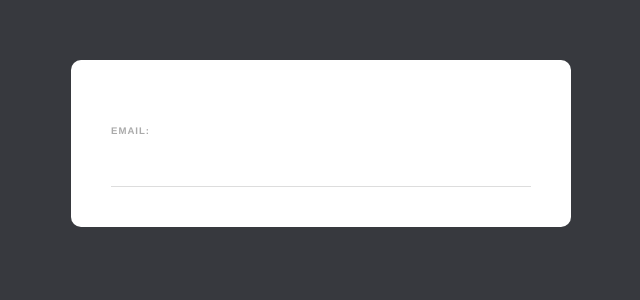
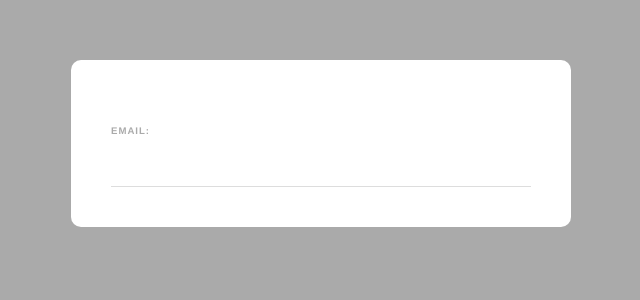
Before and after one commit to MaoDoBan/web-formulario-vue, a Vue app: page / in a window 1280 px wide. Shown: the top 300 px of the page, without its empty margins (319-959 px from the left). Built offline with nearby package versions, Linux system fonts and the light colour scheme.

Commit message:
voltando fundo branco pro body

```diff
--- a/src/App.vue
+++ b/src/App.vue
@@ -22,6 +22,6 @@ export default {
 }
 body{
   margin: 0;
-  background: rgb(55, 57, 62);
+  background: #aaa;/*rgb(55, 57, 62);*/
 }
 </style>
```
